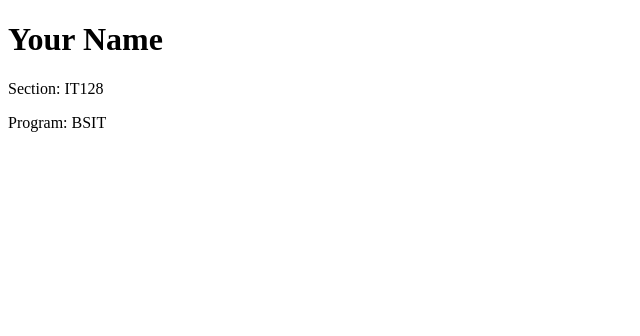
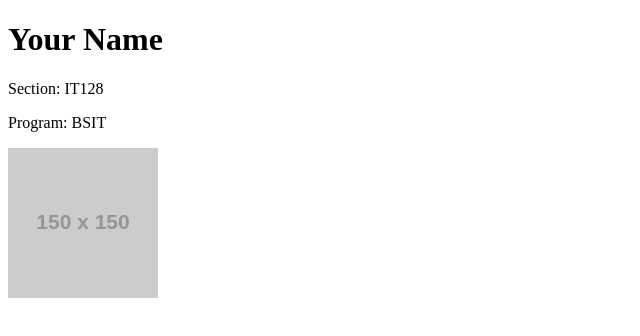
Before and after one commit to Flawsibly/azanza-IT128, a plain HTML site: page index.html in a window 1280 px wide. Shown: the whole page, without its empty margins (0-640 px from the left). Drawn offline with Linux system fonts and the light colour scheme; placeholder pictures from the web are drawn by us.

Commit message:
added random picture to index.html

```diff
--- a/index.html
+++ b/index.html
@@ -7,5 +7,8 @@
     <h1>Your Name</h1>
     <p>Section: IT128</p>
     <p>Program: BSIT</p>
+
+    <!-- Add your picture here -->
+    <img src="https://via.placeholder.com/150" alt="Random picture">
 </body>
 </html>
```
